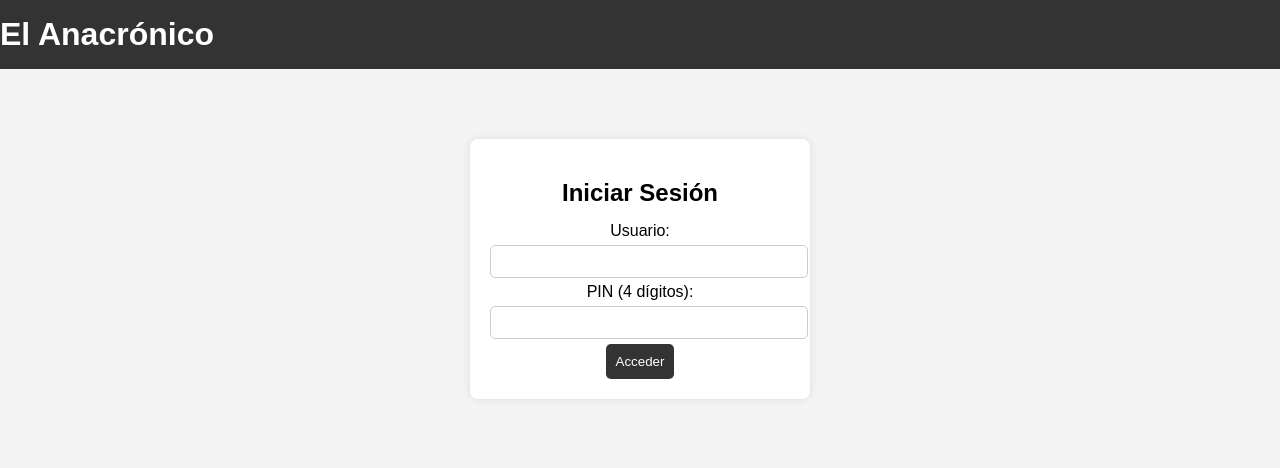
After one commit to diegonabe/anacronico, a Flask app: page /login in a window 1280 px wide. The commit adds this page. Shown: the top 468 px of the page. Run offline with Flask 3, Linux system fonts and the light colour scheme.

Commit message:
Adding new endpoints

```diff
--- a/app/app.py
+++ b/app/app.py
@@ -1,5 +1,6 @@
-from flask import Blueprint, render_template, request, redirect, url_for
-from app.models import db, Contenido  # Importar la base de datos y el modelo
+from flask import Blueprint, render_template, request, redirect, url_for, session
+from werkzeug.security import check_password_hash
+from app.models import db, Contenido, Usuario  # Importar la base de datos y el modelo
 
 main = Blueprint('main', __name__)
 
@@ -28,3 +29,22 @@ def manager():
 def show_post(post_id):
     post = Contenido.query.get_or_404(post_id)  # Busca el post o muestra error 404 si no existe
     return render_template('post.html', post=post)  # Renderiza la plantilla de lectura
+
+@main.route('/login', methods=['GET', 'POST'])
+def login():
+    if request.method == 'POST':
+        username = request.form['username']
+        pin = request.form['pin']
+        user = Usuario.query.filter_by(username=username).first()
+
+        if user and check_password_hash(user.pin_hash, pin):
+            session['user_id'] = user.id  # Guardar usuario en sesión
+            return redirect(url_for('main.manager'))
+
+    return render_template('login.html')
+
+@main.route('/logout')
+def logout():
+    session.pop('user_id', None)  # Eliminar usuario de la sesión
+    flash('Sesión cerrada', 'info')
+    return redirect(url_for('main.login'))
--- a/app/static/styles.css
+++ b/app/static/styles.css
@@ -8,12 +8,39 @@ body {
 header {
     background-color: #333;
     color: white;
-    text-align: center;
     padding: 1rem 0;
+}
+
+.header-container {
+    display: flex;
+    justify-content: space-between;
+    align-items: center;
+    max-width: 900px;
+    margin: 0 auto;
+    padding: 0 20px;
 }
 
 h1 {
     margin: 0;
+}
+
+.access-button {
+    background-color: white;
+    color: #333;
+    padding: 5px 15px;
+    text-decoration: none;
+    font-size: 14px;
+    font-weight: bold;
+    border-radius: 5px;
+    border: 2px solid white;
+    transition: background 0.3s, color 0.3s, transform 0.2s;
+}
+
+.access-button:hover {
+    background-color: #555;
+    color: white;
+    border-color: white;
+    transform: scale(1.05);
 }
 
 main {
@@ -55,3 +82,56 @@ a {
 a:hover {
     text-decoration: underline;
 }
+
+.login-container {
+    width: 300px;
+    margin: 50px auto;
+    padding: 20px;
+    background: white;
+    border-radius: 8px;
+    box-shadow: 0 0 10px rgba(0, 0, 0, 0.1);
+    text-align: center;
+}
+
+.login-container h2 {
+    margin-bottom: 15px;
+}
+
+.login-container input {
+    width: 100%;
+    padding: 8px;
+    margin: 5px 0;
+    border: 1px solid #ccc;
+    border-radius: 5px;
+}
+
+button {
+    background: #333;
+    color: white;
+    padding: 10px;
+    border: none;
+    border-radius: 5px;
+    cursor: pointer;
+}
+
+button:hover {
+    background: #555;
+}
+
+.login-button {
+    position: absolute;
+    right: 20px;
+    top: 15px;
+    background: white;
+    color: #333;
+    padding: 5px 10px;
+    border: 1px solid #333;
+    border-radius: 5px;
+    text-decoration: none;
+    font-size: 14px;
+}
+
+.login-button:hover {
+    background: #333;
+    color: white;
+}
--- a/app/templates/index.html
+++ b/app/templates/index.html
@@ -8,7 +8,10 @@
 </head>
 <body>
     <header>
-        <h1>El Anacrónico</h1>
+        <div class="header-container">
+            <h1>El Anacrónico</h1>
+            <a href="{{ url_for('main.login') }}" class="access-button">Acceso</a>
+        </div>
     </header>
     <main>
         <div class="post-container">
--- /dev/null
+++ b/app/templates/login.html
@@ -0,0 +1,28 @@
+<!DOCTYPE html>
+<html lang="es">
+<head>
+    <meta charset="UTF-8">
+    <meta name="viewport" content="width=device-width, initial-scale=1.0">
+    <title>Acceso</title>
+    <link rel="stylesheet" href="/static/styles.css">
+</head>
+<body>
+    <header>
+        <h1>El Anacrónico</h1>
+    </header>
+    <main>
+        <div class="login-container">
+            <h2>Iniciar Sesión</h2>
+            <form action="{{ url_for('main.login') }}" method="POST">
+                <label for="username">Usuario:</label>
+                <input type="text" id="username" name="username" required>
+
+                <label for="pin">PIN (4 dígitos):</label>
+                <input type="password" id="pin" name="pin" required pattern="\d{4}">
+
+                <button type="submit">Acceder</button>
+            </form>
+        </div>
+    </main>
+</body>
+</html>
```
Also changed, not shown: app/models.py (+15 -0 lines), app/forms.py (deleted).
